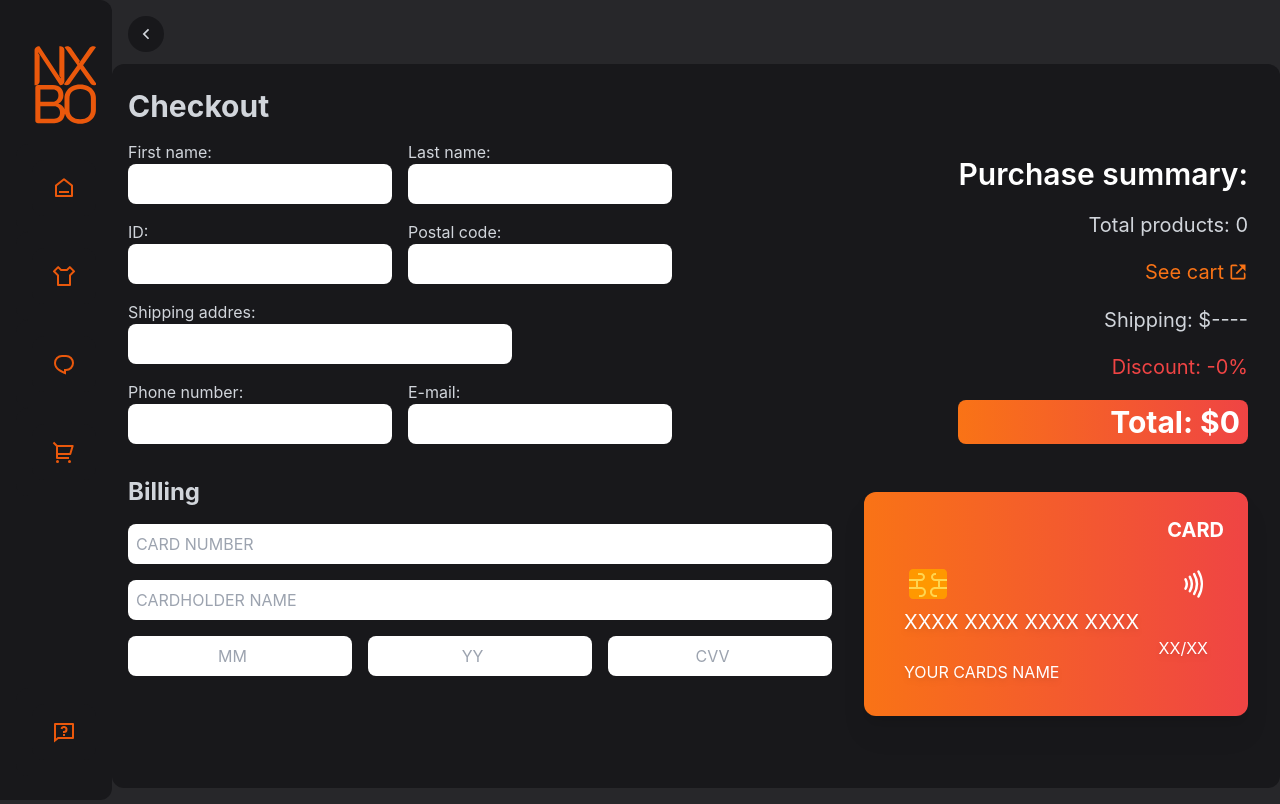
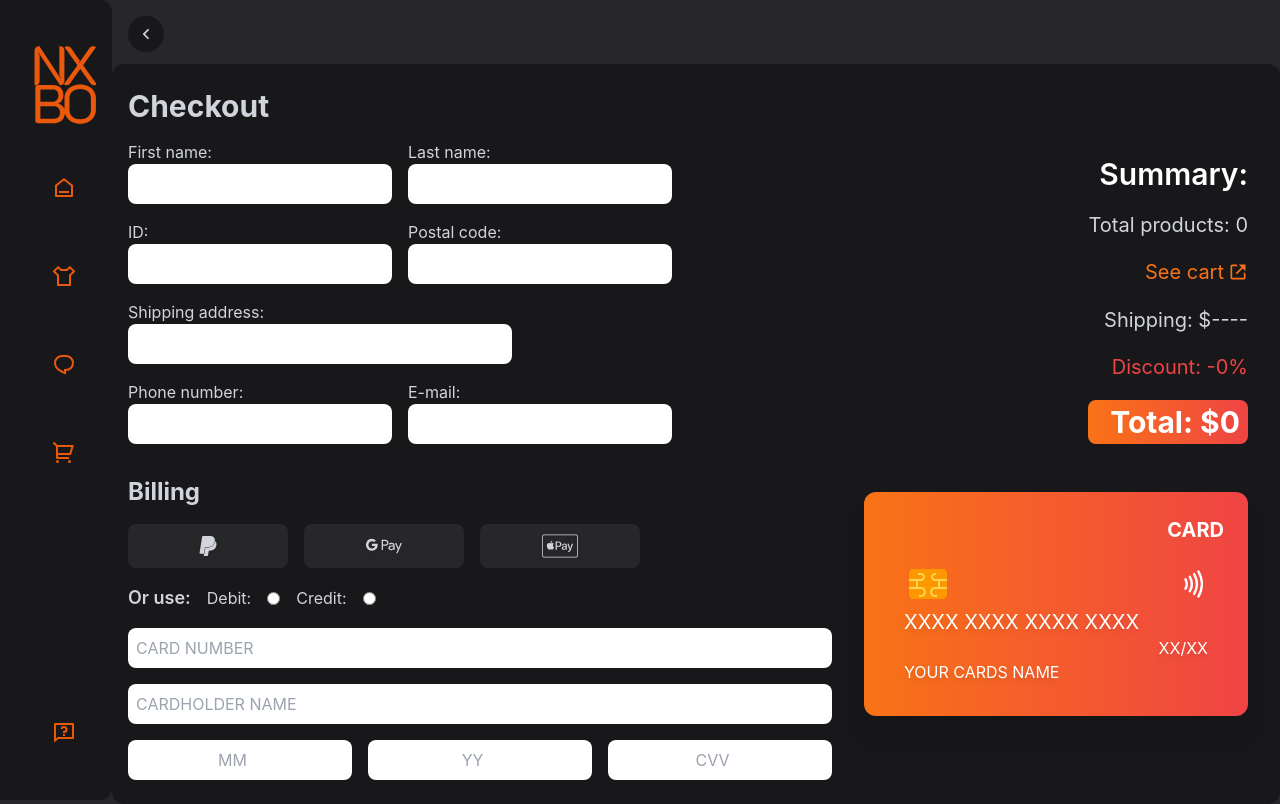
Before and after one commit to MustaCH/NXBOStore, a React (Create React App) app: page /checkout in a window 1280 px wide. Built offline with nearby package versions, Linux system fonts and the light colour scheme.

Commit message:
[feature] - added payment methods buttons

```diff
--- a/src/components/shared/input/index.jsx
+++ b/src/components/shared/input/index.jsx
@@ -1,6 +1,15 @@
 import React, { useState } from "react";
 
-function Input({ labelFor, label, type, name, placeholder, id, customStyle }) {
+function Input({
+  labelFor,
+  label,
+  type,
+  name,
+  checked,
+  placeholder,
+  id,
+  customStyle,
+}) {
   const [inputStyle, setInputStyle] = useState(
     "rounded-lg border-0 focus:border-2 border-orange-500 text-black p-2"
   );
@@ -16,6 +25,7 @@ function Input({ labelFor, label, type, name, placeholder, id, customStyle }) {
         name={name}
         id={id}
         placeholder={placeholder}
+        checked={checked}
       />
     </div>
   );
--- a/src/screens/checkout/index.jsx
+++ b/src/screens/checkout/index.jsx
@@ -3,6 +3,7 @@ import { Input, CartItem } from "../../components/shared";
 import { FcSimCardChip } from "react-icons/fc";
 import { LuNfc } from "react-icons/lu";
 import { BiLinkExternal } from "react-icons/bi";
+import { SiGooglepay, SiPaypal, SiApplepay } from "react-icons/si";
 import { CartContext } from "../../storage/cart-context";
 import { Link, useNavigate } from "react-router-dom";
 import { RiArrowLeftSLine } from "react-icons/ri";
@@ -27,9 +28,9 @@ function Checkout() {
       </Link>
       <div className="place-self-center">
         <div className="flex flex-col bg-zinc-900 text-gray-300 rounded-xl py-6 lg:px-4 w-96	lg:w-full">
-          <h1 className="text-3xl font-bold text-start mb-4 ps-4 lg:ps-0">
+          <legend className="text-3xl font-bold text-start mb-4 ps-4 lg:ps-0">
             Checkout
-          </h1>
+          </legend>
           <div className="flex flex-col lg:flex-row lg:justify-between">
             <div className="flex flex-col gap-4 px-4 lg:px-0">
               <div className="flex flex-col lg:flex-row gap-4 ">
@@ -63,10 +64,10 @@ function Checkout() {
                 />
               </div>
               <Input
-                label={"Shipping addres:"}
+                label={"Shipping address:"}
                 labelFor={"addres"}
-                name={"addres"}
-                type={"text"}
+                name={"address"}
+                type={"address"}
                 customStyle={"lg:w-96"}
               />
               <div className="flex flex-col lg:flex-row gap-4">
@@ -74,7 +75,7 @@ function Checkout() {
                   label={"Phone number:"}
                   labelFor={"phone"}
                   name={"phone"}
-                  type={"number"}
+                  type={"tel"}
                 />
                 <Input
                   label={"E-mail:"}
@@ -85,9 +86,7 @@ function Checkout() {
               </div>
             </div>
             <div className="flex flex-col gap-2 text-start lg:text-end lg:justify-between text-xl mt-4 px-4">
-              <h2 className="text-3xl text-white font-semibold">
-                Purchase summary:
-              </h2>
+              <h2 className="text-3xl text-white font-semibold">Summary:</h2>
               <p>Total products: {cart.length}</p>
               <Link
                 to={"/cart"}
@@ -104,15 +103,35 @@ function Checkout() {
           </div>
           <div className="flex flex-col lg:flex-row gap-4 mt-8">
             <div className="">
-              <h2 className="text-2xl font-bold mb-4 ps-4 lg:ps-0">Billing</h2>
+              <legend className="text-2xl font-bold mb-4 ps-4 lg:ps-0">
+                Billing
+              </legend>
               <div className="flex flex-col gap-4 px-4 lg:px-0">
+                <div className="flex gap-4">
+                  <button className="px-4 py-1  w-40 flex justify-center items-center bg-zinc-800 rounded-lg hover:bg-orange-500 focus:bg-orange-500  duration-300">
+                    <SiPaypal className="text-xl drop-shadow-md" />
+                  </button>
+                  <button className="px-4 py-1 w-40 flex justify-center items-center bg-zinc-800 rounded-lg hover:bg-orange-500 focus:bg-orange-500  duration-300">
+                    <SiGooglepay className="text-4xl drop-shadow-md" />
+                  </button>
+                  <button className="px-4 py-1 w-40 flex justify-center items-center bg-zinc-800 rounded-lg hover:bg-orange-500 focus:bg-orange-500 duration-300">
+                    <SiApplepay className="text-4xl drop-shadow-md" />
+                  </button>
+                </div>
+                <form className="flex items-center gap-4">
+                  <legend className="font-semibold text-lg">Or use:</legend>
+                  <p>Debit:</p>
+                  <Input name={"debit"} type={"radio"} />
+                  <p>Credit:</p>
+                  <Input name={"credit"} type={"radio"} />
+                </form>
                 <Input
-                  name={"addres"}
+                  name={"cardnumber"}
                   type={"number"}
                   placeholder={"CARD NUMBER"}
                 />
                 <Input
-                  name={"addres"}
+                  name={"cardname"}
                   type={"text"}
                   placeholder={"CARDHOLDER NAME"}
                 />
```
